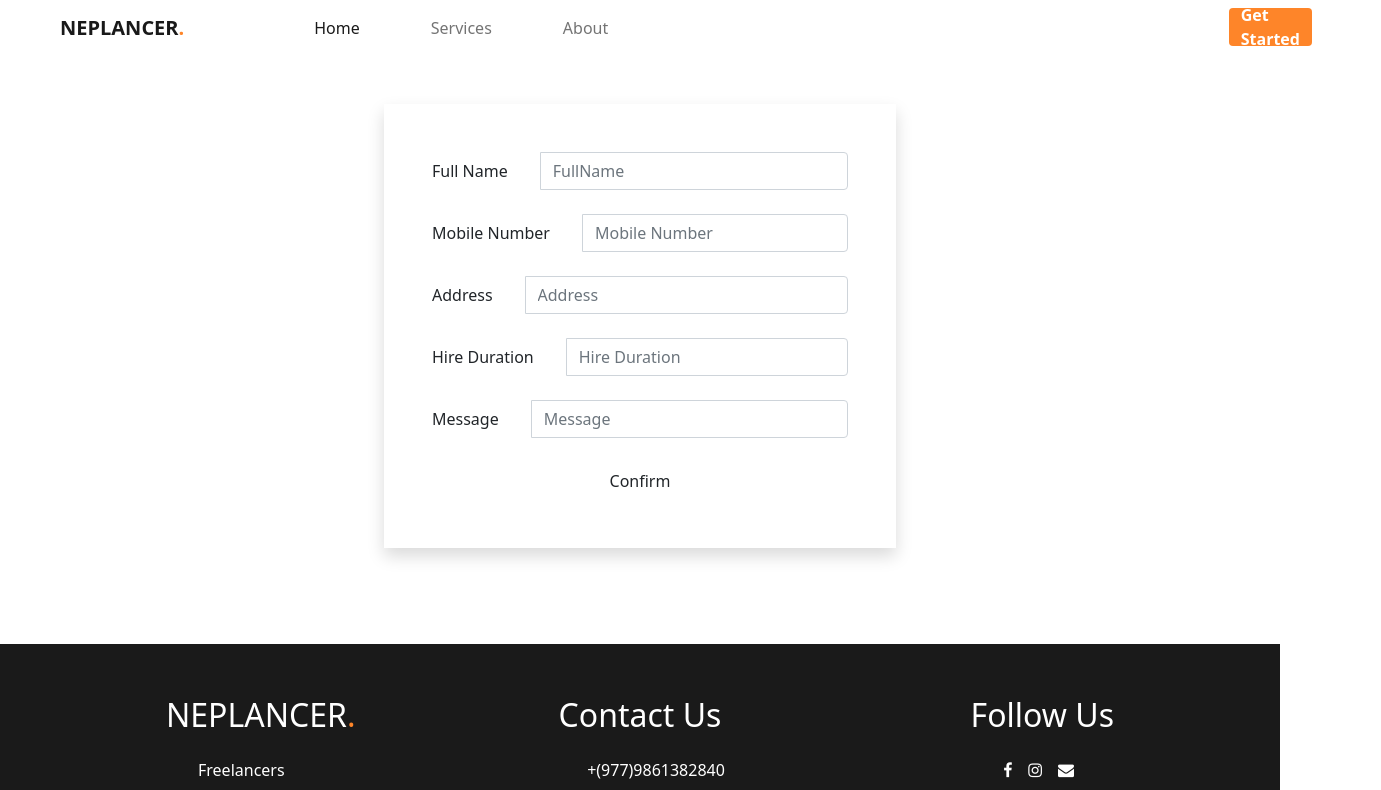
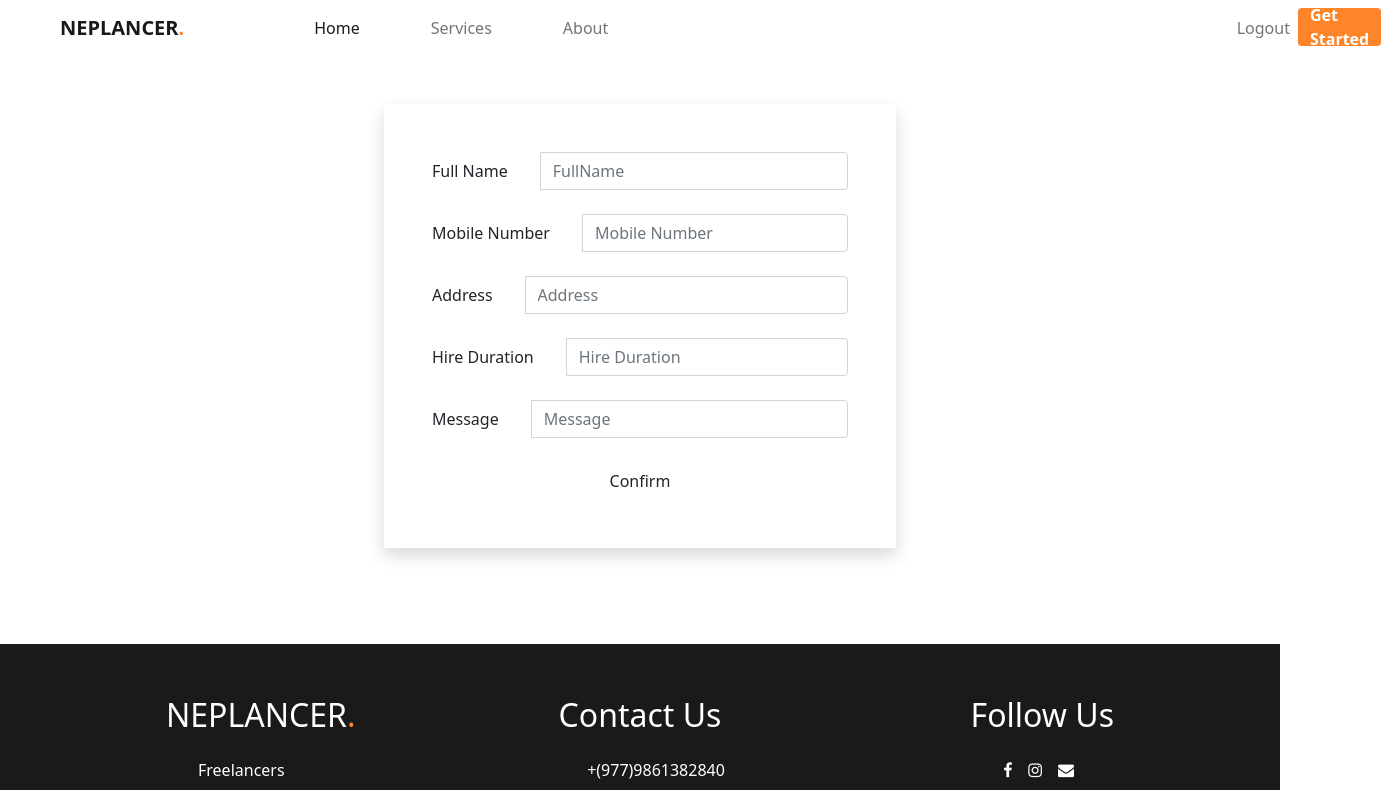
Before and after one commit to sadichhyaa/Freelancing-Marketplace, a Next.js app: page /hireForm in a window 1280 px wide. Shown: the top 790 px of the page, 1381 px wide, since content can reach past the window. Built offline with nearby package versions, Linux system fonts and the light colour scheme; no server answers.

Commit message:
bug fixes

```diff
--- a/components/NavBar.js
+++ b/components/NavBar.js
@@ -1,6 +1,6 @@
-import Link from "next/link";
-import api from "../services/api";
-import { useState, useEffect } from "react";
+import Link from 'next/link';
+import api from '../services/api';
+import { useState, useEffect } from 'react';
 
 const NavBar = () => {
   const [profile, setProfile] = useState(null);
@@ -13,67 +13,104 @@ const NavBar = () => {
   //     });
   // }, []);
 
-    return (<>
-        <nav id="navbar_top" className="navbar navbar-expand-lg navbar-light px-5">
-            <div className="container-fluid">
-                <Link href="/">
-                    <a className="navbar-brand" style={{ fontWeight: "bold" }}>NEPLANCER<span
-                        style={{ color: "var(--orange-ball)" }}>.</span></a>
+  const logout = () => {
+    document.cookie =
+      'auth_token' + '=; Path=/; Expires=Thu, 01 Jan 1970 00:00:01 GMT;';
+  };
+
+  return (
+    <>
+      <nav
+        id='navbar_top'
+        className='navbar navbar-expand-lg navbar-light px-5'
+      >
+        <div className='container-fluid'>
+          <Link href='/'>
+            <a className='navbar-brand' style={{ fontWeight: 'bold' }}>
+              NEPLANCER<span style={{ color: 'var(--orange-ball)' }}>.</span>
+            </a>
           </Link>
-                <button className="navbar-toggler" type="button" data-bs-toggle="collapse" data-bs-target="#navbarNavDropdown"
-                    aria-controls="navbarNavDropdown" aria-expanded="false" aria-label="Toggle navigation">
-                    <span className="navbar-toggler-icon"></span>
+          <button
+            className='navbar-toggler'
+            type='button'
+            data-bs-toggle='collapse'
+            data-bs-target='#navbarNavDropdown'
+            aria-controls='navbarNavDropdown'
+            aria-expanded='false'
+            aria-label='Toggle navigation'
+          >
+            <span className='navbar-toggler-icon'></span>
           </button>
-                <div className="collapse navbar-collapse" id="navbarNavDropdown">
-                    <ul className="navbar-nav">
-                        <li className="nav-item pages-link">
-                            <Link href="/">
-                                <a className="nav-link active" aria-current="page" >Home</a>
+          <div className='collapse navbar-collapse' id='navbarNavDropdown'>
+            <ul className='navbar-nav'>
+              <li className='nav-item pages-link'>
+                <Link href='/'>
+                  <a className='nav-link active' aria-current='page'>
+                    Home
+                  </a>
                 </Link>
               </li>
-                        <li className="nav-item pages-link">
-                            <Link href="/services">
-                                <a className="nav-link" >Services</a>
+              <li className='nav-item pages-link'>
+                <Link href='/services'>
+                  <a className='nav-link'>Services</a>
                 </Link>
-
               </li>
-                        <li className="nav-item pages-link">
-                            <a className="nav-link" href="#">About</a>
+              <li className='nav-item pages-link'>
+                <a className='nav-link' href='#'>
+                  About
+                </a>
               </li>
-                        <li className="nav-item dropdown me-5 ">
-                            <a className="nav-link dropdown-toggle text-white" href="#" id="login_text" role="button"
-                                data-bs-toggle="dropdown" aria-expanded="false">
+              <li className='nav-item dropdown me-5 '>
+                <a
+                  className='nav-link dropdown-toggle text-white'
+                  href='#'
+                  id='login_text'
+                  role='button'
+                  data-bs-toggle='dropdown'
+                  aria-expanded='false'
+                >
                   Log In
                 </a>
-                            <ul className="dropdown-menu m-0 p-2" style={{ minWidth: '0' }}
-                                aria-labelledby="navbarDropdownMenuLink">
-                                <li className="m-0">
-                                    <Link href="/taleng-login">
-                                        <a className="dropdown-item p-1">Talent</a>
+
+                <ul
+                  className='dropdown-menu m-0 p-2'
+                  style={{ minWidth: '0' }}
+                  aria-labelledby='navbarDropdownMenuLink'
+                >
+                  <li className='m-0'>
+                    <Link href='/taleng-login'>
+                      <a className='dropdown-item p-1'>Talent</a>
                     </Link>
                   </li>
-                                <li className="m-0">
-                                    <Link href="/employer-login">
-                                        <a className="dropdown-item p-1">Employer</a>
+                  <li className='m-0'>
+                    <Link href='/employer-login'>
+                      <a className='dropdown-item p-1'>Employer</a>
                     </Link>
                   </li>
                 </ul>
               </li>
-                        <li className="nav-item">
-                            {profile ?
-                                <Link href={"/profile"}>
+              <li className='nav-item pages-link'>
+                <a className='nav-link' onClick={() => logout()}>
+                  Logout
+                </a>
+              </li>
+              <li className='nav-item'>
+                {profile ? (
+                  <Link href={'/profile'}>
                     <a>{profile.fullName}</a>
-                                </Link> :
-                                <Link href="/sign-up">
-                                    <a type="button"
-                                        className="d-flex justify-content-center align-items-center get-started-btn app-btn"
-                                        style={{ color: "white" }}>Get
-                                        Started</a>
                   </Link>
-                            }
-
+                ) : (
+                  <Link href='/sign-up'>
+                    <a
+                      type='button'
+                      className='d-flex justify-content-center align-items-center get-started-btn app-btn'
+                      style={{ color: 'white' }}
+                    >
+                      Get Started
+                    </a>
+                  </Link>
+                )}
               </li>
-
             </ul>
           </div>
         </div>
--- a/pages/hireForm.js
+++ b/pages/hireForm.js
@@ -9,6 +9,8 @@ import api from '../services/api';
 const { yupResolver } = require('@hookform/resolvers/yup');
 
 const HireForm = () => {
+  const router = useRouter();
+
   let schema = yup.object().shape({
     name: yup
       .string()
@@ -33,8 +35,6 @@ const HireForm = () => {
   } = useForm({ resolver: yupResolver(schema) });
   const [profile, setProfile] = useState(null);
 
-  const router = useRouter();
-
   useEffect(() => {
     api.get('/employer/me').then(({ data }) => {
       console.log(data);
@@ -48,7 +48,9 @@ const HireForm = () => {
   }, []);
 
   const onSubmit = (data) => {
-    data.talentId = profile._id;
+    const url = new URL(window.location.href);
+    const params = url.searchParams;
+    data.talentId = params.get('emp');
     console.log(data);
     api
       .post(`/employer/talent/profile/hire`, data)
--- a/pages/talentProfiles.js
+++ b/pages/talentProfiles.js
@@ -35,7 +35,7 @@ const TalentProfile = () => {
       })
       .catch((err) => err.response?.data && alert(err.response?.data.error))
       .finally(() => {
-        router.push('/hireForm');
+        router.push(`/hireForm?emp=${record._id}`);
       });
   };
   const fetchRecord = (abc) => {
```
Lines whose indentation alone changed are shown as unchanged.
